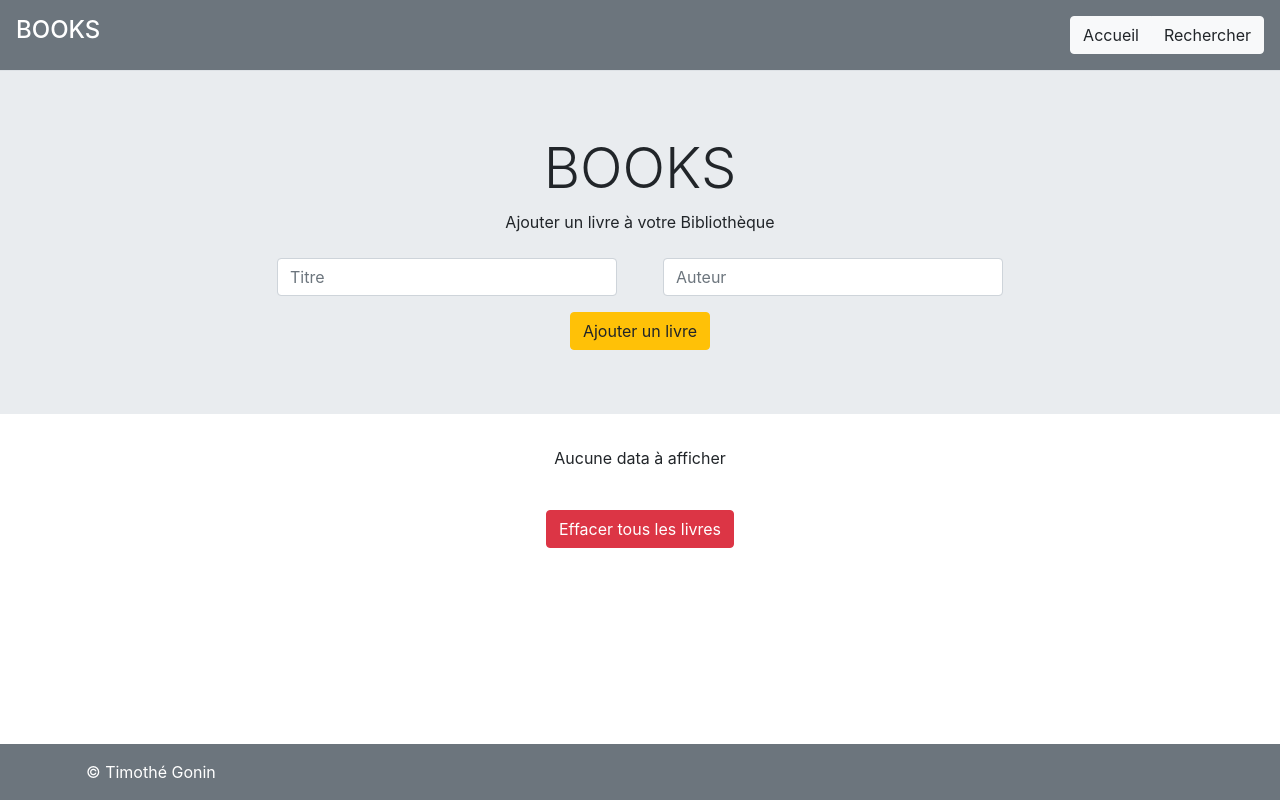
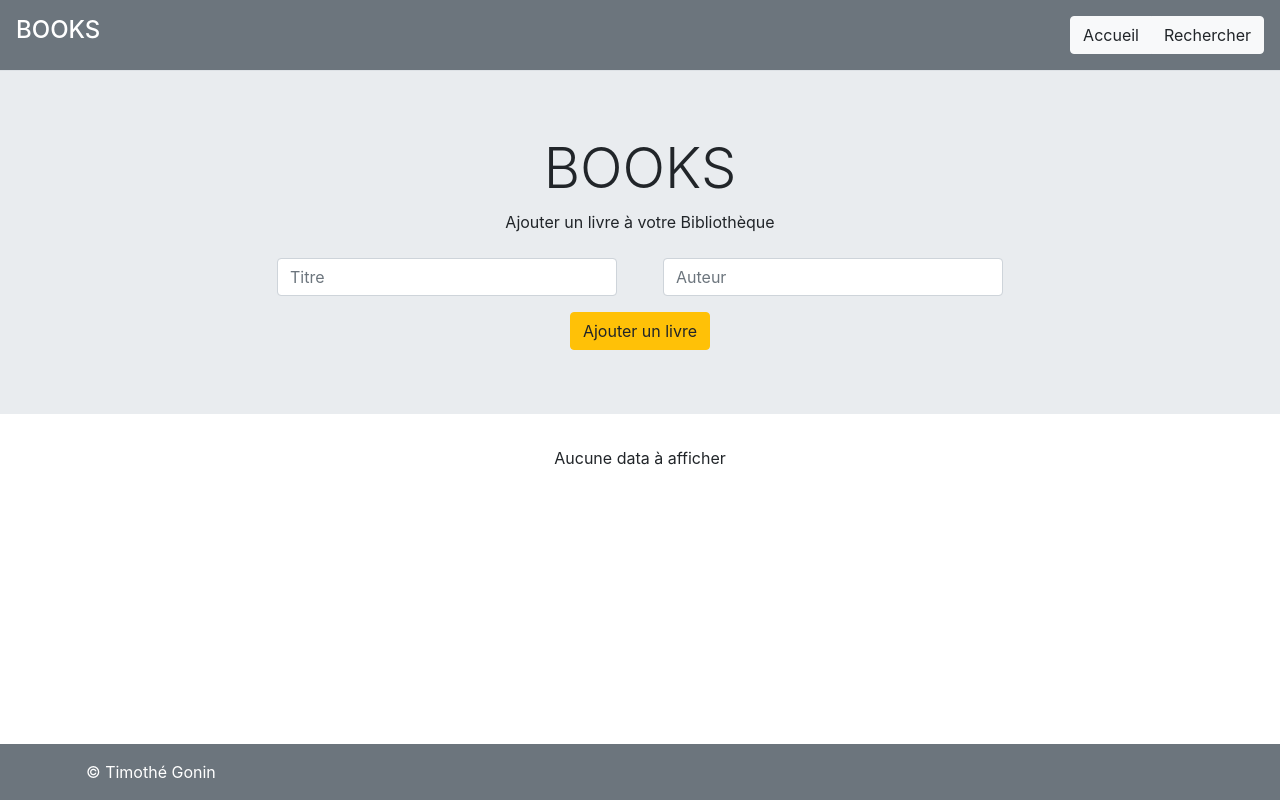
Before and after one commit to timothegonin/books-rtk, a React (Create React App) app: page / in a window 1280 px wide. Built offline with nearby package versions, Linux system fonts and the light colour scheme.

Commit message:
deleteAllBooks button behavior

```diff
--- a/src/features/library/LibraryView.jsx
+++ b/src/features/library/LibraryView.jsx
@@ -70,7 +70,7 @@ const LibraryView = () => {
 			</Jumbotron>
 			<main className="container">
 				<List data={libraryData} />
-				<DeleteAllBtn />
+				{libraryData.length > 0 && <DeleteAllBtn />}
 			</main>
 		</>
 	);
```
